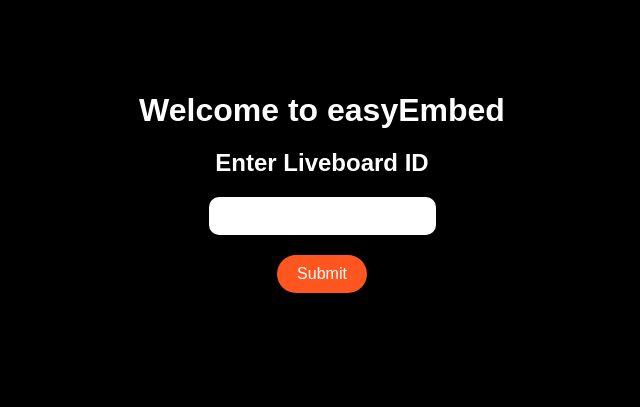
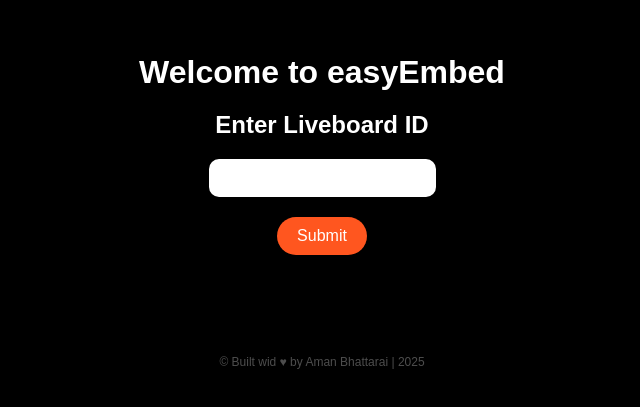
Before and after one commit to bhattaraiaman92/display-screen-app, a React (Create React App) app: page / in a window 1280 px wide. Shown: the part 193-600 px from the top of the page, without its empty margins (318-958 px from the left). Built offline with nearby package versions, Linux system fonts and the light colour scheme; what @thoughtspot/visual-embed-sdk would draw is missing.

Commit message:
Update LiveboardInput.css

```diff
--- a/src/LiveboardInput.css
+++ b/src/LiveboardInput.css
@@ -42,3 +42,9 @@
 .input-container button:hover {
   background-color: #ffc107; /* Darker shade of yellow for hover effect */
 }
+
+.created-by {
+  font-size: 12px; /* Small font size */
+  color: rgb(77, 77, 77); /* Light gray color */
+  margin-top: 100px; /* Add some space above the text */
+}
```
